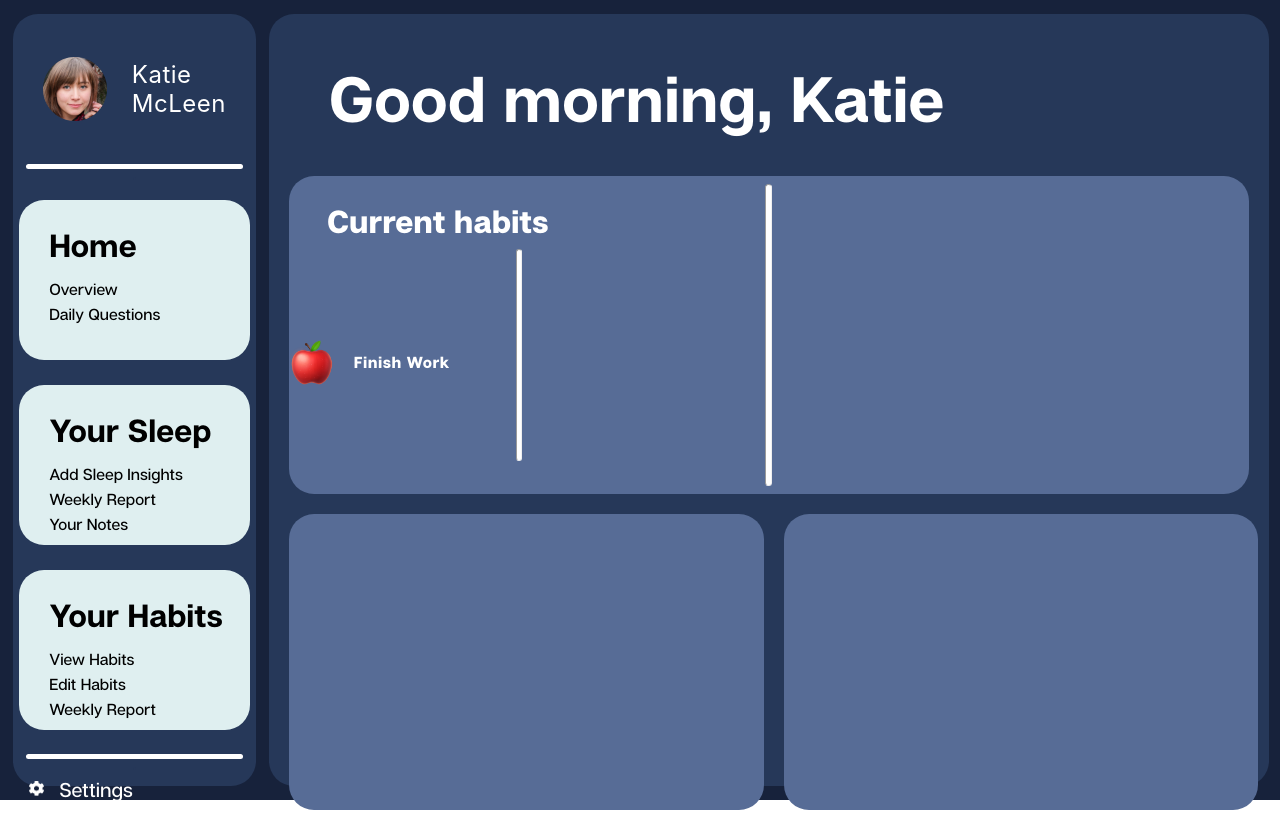
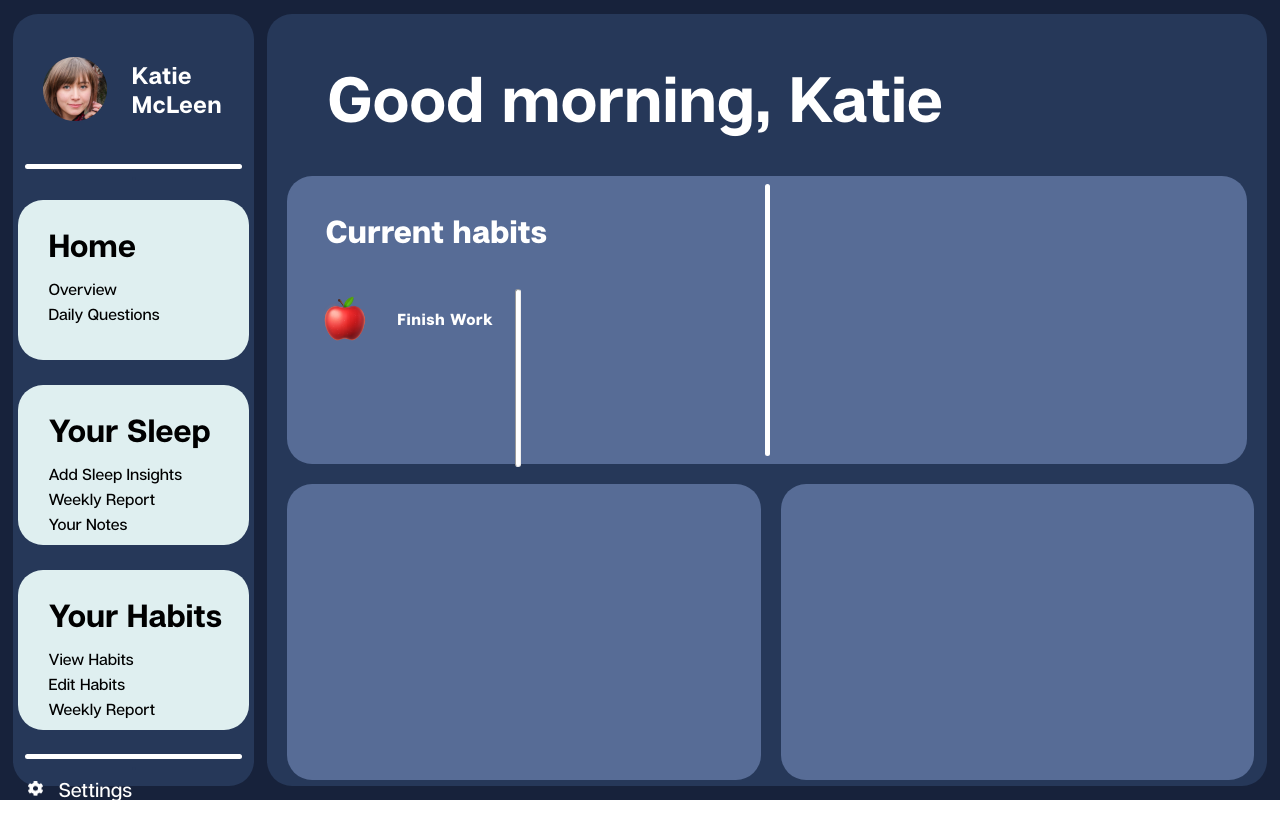
Before and after one commit to nite-app/nite, a React (Create React App) app: page /page3 in a window 1280 px wide. Built offline with nearby package versions, Linux system fonts and the light colour scheme.

Commit message:
structure bug fixed

```diff
--- a/src/App.css
+++ b/src/App.css
@@ -131,8 +131,6 @@ p {
   justify-self: start;
   margin-left: 25px;
   font-size: 24px;
-  font-family: -apple-system, BlinkMacSystemFont, "Segoe UI", Roboto, Oxygen,
-    Ubuntu, Cantarell, "Open Sans", "Helvetica Neue", sans-serif;
   letter-spacing: 0.5px;
 }
 
@@ -240,7 +238,7 @@ p {
 }
 
 .bottompanel {
-  width: 37.1vw;
+  width: 37vw;
   height: 37vh;
   background-color: #576c96;
   border-radius: 25px;
@@ -731,10 +729,11 @@ input::-webkit-inner-spin-button {
 }
 
 .mainpanel3sep {
-  height: 300px;
+  height: 34vh;
   width: 5px;
   background: #ffffff;
   border-radius: 15px;
+  border: none;
 }
 
 .mainpanel3gridleftgrid {
@@ -742,8 +741,6 @@ input::-webkit-inner-spin-button {
   height: 100%;
   display: grid;
   grid-template-columns: 48% 4% 48%;
-  justify-content: center;
-  align-items: center;
 }
 
 .mainpanel3gridleftgridheader {
@@ -755,10 +752,15 @@ input::-webkit-inner-spin-button {
   color: #ffffff;
   margin-left: 30px;
   margin-top: 0px;
+  margin-bottom: 30px;
+}
+
+.mainpanel3gridleft {
+  height: 75%;
 }
 
 .mainpanel3gridleftsep {
-  height: 210px;
+  height: 22vh;
   width: 4px;
   background: #ffffff;
   border-radius: 15px;
@@ -768,8 +770,9 @@ input::-webkit-inner-spin-button {
   display: flex;
   width: 14vw;
   position: relative;
-  align-items: center;
+  align-items: flex-end;
   margin: 15px 0 0 0;
+  padding-left: 35px;
 }
 
 .mainpanel3currenthabitsimg {
@@ -785,7 +788,8 @@ input::-webkit-inner-spin-button {
   font-weight: 400;
   line-height: 20px;
   color: #ffffff;
-  margin: 0 0 0 20px;
+  margin: auto;
+  margin-left: 30px;
 }
 /* ####################### REGISTER AND LOGIN ########################## */
 
--- a/src/Screens/Page3.js
+++ b/src/Screens/Page3.js
@@ -68,21 +68,17 @@ const Page3 = () => {
                         alt=""
                         className="mainpanel3currenthabitsimg"
                       />
-                        <h4 className="mainpanel3currenthabitstext">Finish Work</h4>
+                      <p className="mainpanel3currenthabitstext">Finish Work</p>
                     </div>
                   </div>
                   <hr className="mainpanel3gridleftsep"></hr>
-                  <div className="mainpanel3gridleftgridright">
-
-                  </div>
+                  <div className="mainpanel3gridleftgridright"></div>
                 </div>
               </div>
 
               <hr className="mainpanel3sep"></hr>
 
-              <div className="mainpanel3gridright">
-
-              </div>
+              <div className="mainpanel3gridright"></div>
             </div>
           </div>
           <div className="mainpanelscont">
```
Lines whose indentation alone changed are shown as unchanged.
